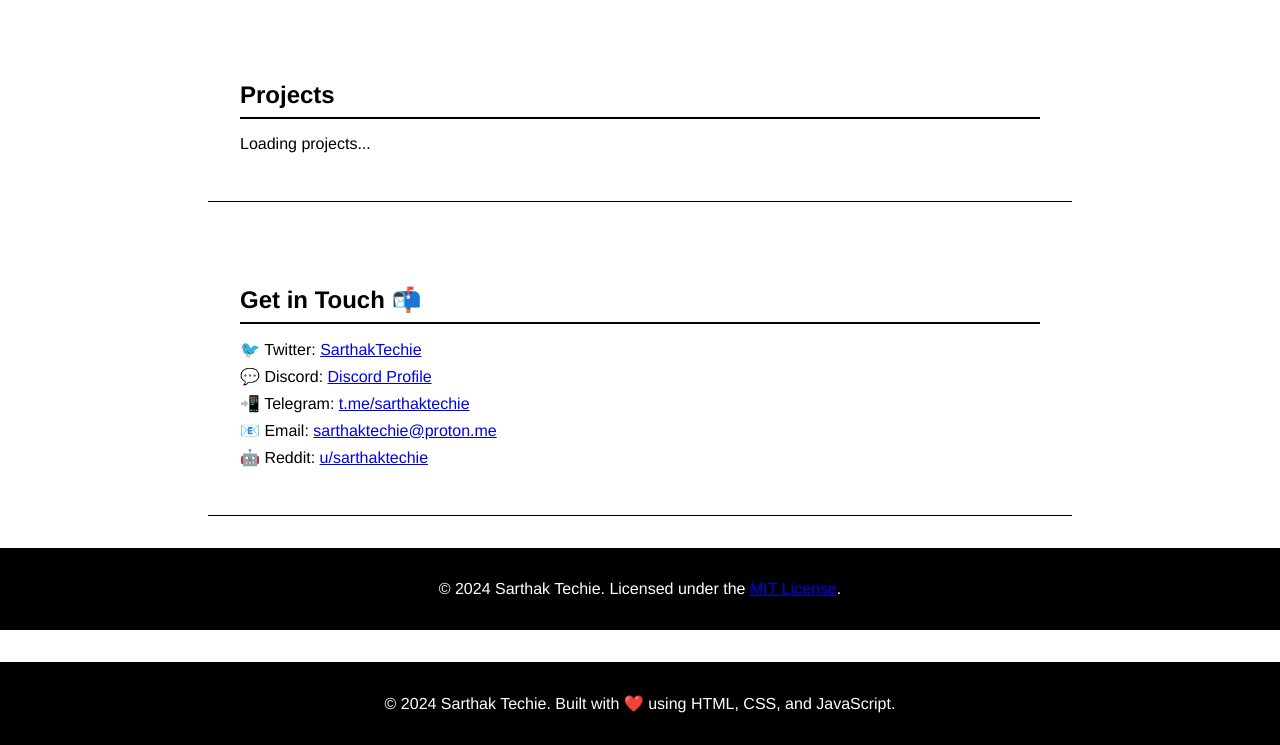
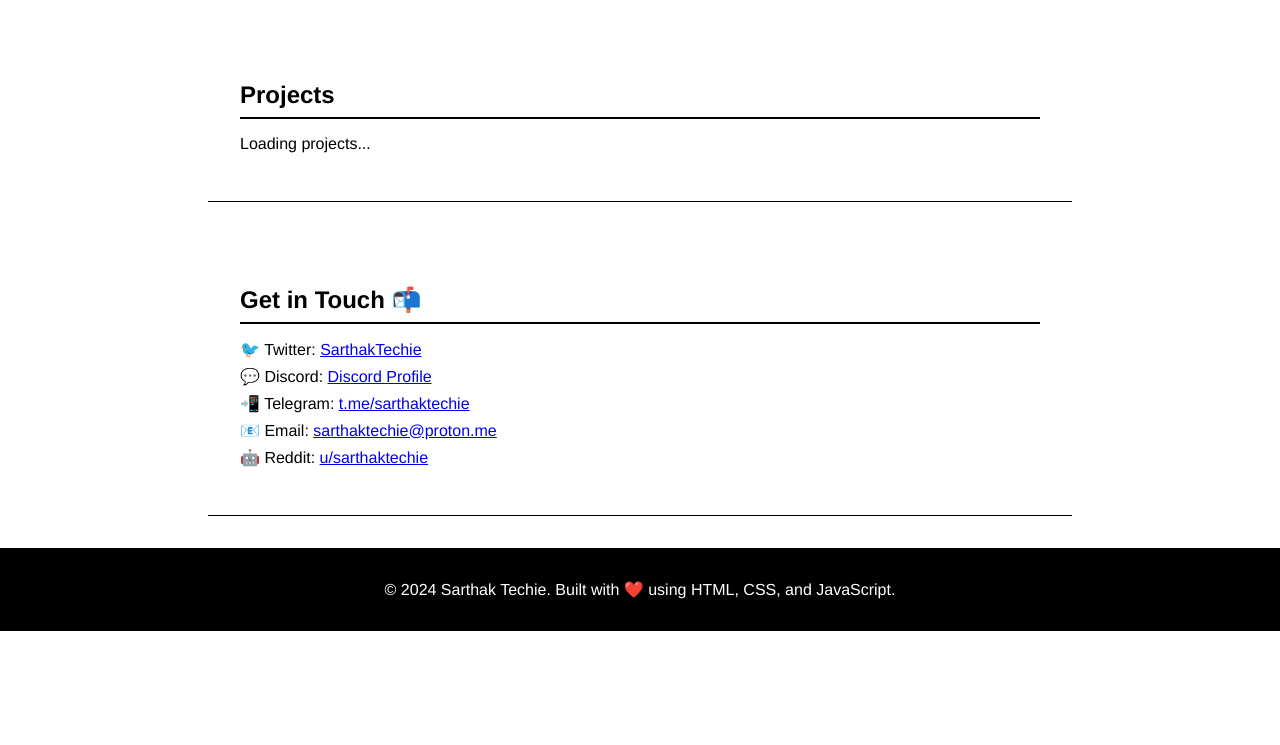
Before and after one commit to SarthakTechie/SarthakTechie.github.io, a plain HTML site: page index.html in a window 1280 px wide. Shown: the part 1043-1788 px from the top of the page. After the commit the page ends 1674 px from the top, so only its background shows below. Drawn offline with Linux system fonts and the light colour scheme.

Commit message:
Update index.html

```diff
--- a/index.html
+++ b/index.html
@@ -72,11 +72,6 @@
     </section>
 
     <footer>
-        <p>&copy; 2024 Sarthak Techie. Licensed under the <a href="LICENSE">MIT License</a>.</p>
-    </footer>
-
-
-    <footer>
         <p>&copy; 2024 Sarthak Techie. Built with ❤️ using HTML, CSS, and JavaScript.</p>
     </footer>
 </body>
```
